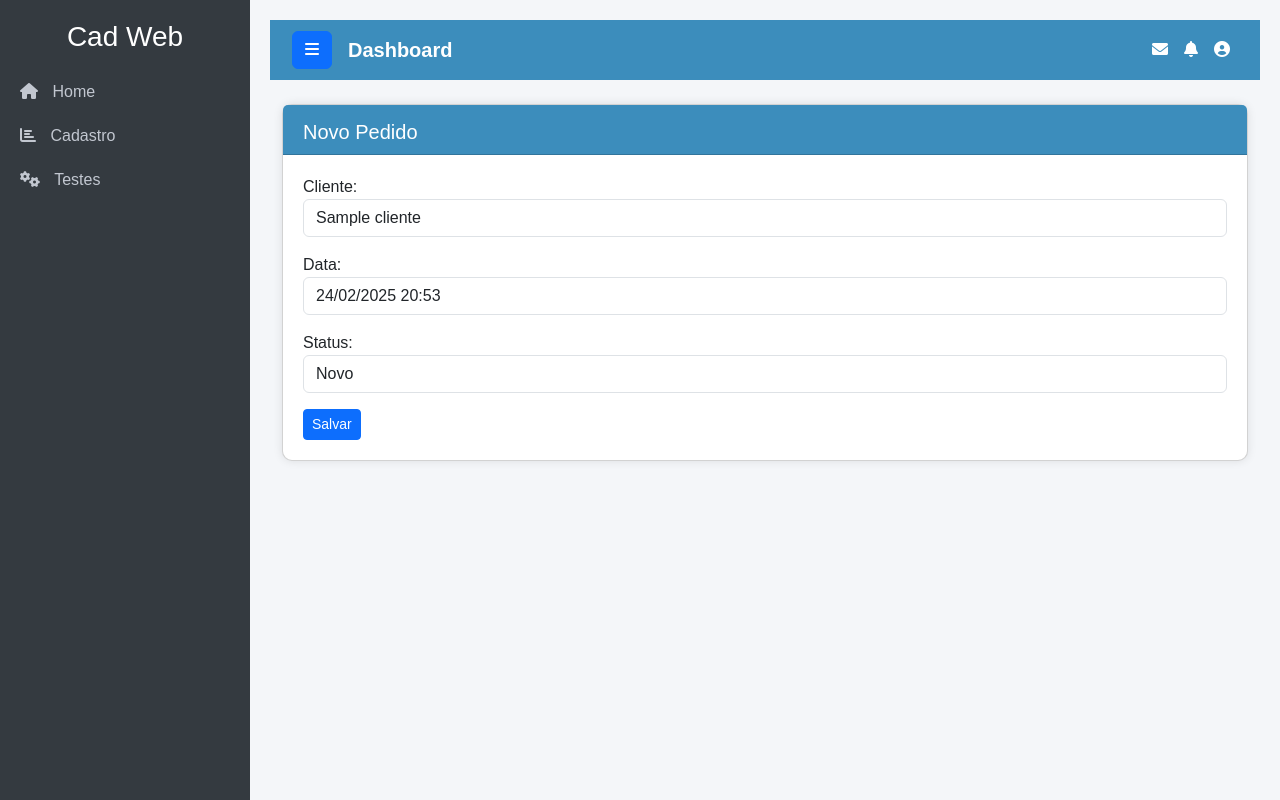
After one commit to lucascardlima/cadweb, a Django app: page /pedido/form/1/ in a window 1280 px wide. The commit adds this page. Run offline with Django 4.2, Linux system fonts and the light colour scheme; tables that the repository leaves empty hold one stand-in row (values such as "Sample post"); some libraries are stand-ins or nearby versions.

Commit message:
novo pedido

```diff
--- a/home/forms.py
+++ b/home/forms.py
@@ -105,3 +105,53 @@ class EstoqueForm(forms.ModelForm):
         if qtde < 0:
             raise forms.ValidationError("O valor de quantidade não pode ser negativo.")
         return qtde
+
+class Pedido(models.Model):
+
+    NOVO = 1
+    EM_ANDAMENTO = 2
+    CONCLUIDO = 3
+    CANCELADO = 4
+
+
+    STATUS_CHOICES = [
+        (NOVO, 'Novo'),
+        (EM_ANDAMENTO, 'Em Andamento'),
+        (CONCLUIDO, 'Concluído'),
+        (CANCELADO, 'Cancelado'),
+    ]
+
+
+    cliente = models.ForeignKey(Cliente, on_delete=models.CASCADE)
+    produtos = models.ManyToManyField(Produto, through='ItemPedido')
+    data_pedido = models.DateTimeField(auto_now_add=True)
+    status = models.IntegerField(choices=STATUS_CHOICES, default=NOVO)
+
+
+    def __str__(self):
+            return f"Pedido {self.id} - Cliente: {self.cliente.nome} - Status: {self.get_status_display()}"
+
+    @property
+    def data_pedidof(self):
+        "Retorna a data no formato DD/MM/AAAA HH:MM"
+        if self.data_pedido:
+            return self.data_pedido.strftime('%d/%m/%Y %H:%M')
+        return None
+
+class ItemPedido(models.Model):
+    pedido = models.ForeignKey(Pedido, on_delete=models.CASCADE)
+    produto = models.ForeignKey(Produto, on_delete=models.CASCADE)
+    qtde = models.PositiveIntegerField()
+    preco = models.DecimalField(max_digits=10, decimal_places=2)
+
+
+    def __str__(self):
+        return f"{self.produto.nome} (Qtd: {self.qtde}) - Preço Unitário: {self.preco}"
+
+class PedidoForm(forms.ModelForm):
+    class Meta:
+        model = Pedido
+        fields = ['cliente']
+        widgets = {
+            'cliente': forms.HiddenInput(),  # Campo oculto para armazenar o ID
+        }
--- a/home/urls.py
+++ b/home/urls.py
@@ -29,4 +29,9 @@ urlpatterns = [
     path('teste2/', views.teste2, name='teste2'),
      path('teste3/', views.teste3, name='teste3'),
     path('buscar_dados/<str:app_modelo>/', views.buscar_dados, name='buscar_dados'),
+
+###################################### PEDIDO #####################################################
+    path('pedido/', views.pedido, name='pedido'),
+    path('pedido/form/<int:id>/', views.novo_pedido, name='novo_pedido')
+
 ]
--- a/home/views.py
+++ b/home/views.py
@@ -214,6 +214,7 @@ def ajustar_estoque(request, id):
         form = EstoqueForm(instance=estoque)
     return render(request, 'produto/estoque.html', {'form': form})
 
+################################ TESTE #######################################################
 def teste1(request):
     return render(request, 'testes/teste1.html')
 
@@ -239,3 +240,32 @@ def buscar_dados(request, app_modelo):
     resultados = modelo.objects.filter(nome__icontains=termo)
     dados = [{'id': obj.id, 'nome': obj.nome} for obj in resultados]
     return JsonResponse(dados, safe=False)
+
+########################################## PEDIDO ##################################################
+
+def pedido(request):
+    lista = Pedido.objects.all().order_by('-id')
+    return render(request, 'pedido/lista.html', {'lista': lista})
+
+def novo_pedido(request,id):
+    if request.method == 'GET':
+        try:
+            cliente = Cliente.objects.get(pk=id)
+        except Cliente.DoesNotExist:
+            # Caso o registro não seja encontrado, exibe a mensagem de erro
+            messages.error(request, 'Registro não encontrado')
+            return redirect('cliente')  # Redireciona para a listagem
+        # cria um novo pedido com o cliente selecionado
+        pedido = Pedido(cliente=cliente)
+        form = PedidoForm(instance=pedido)# cria um formulario com o novo pedido
+        return render(request, 'pedido/formulario.html',{'form': form,})
+    else: # se for metodo post, salva o pedido.
+        form = PedidoForm(request.POST)
+        if form.is_valid():
+            pedido = form.save()
+            return redirect('pedido')
+
+def data_atual(request):
+    return{
+        'data_atual': datetime.now()
+    }
--- a/templates/cliente/lista.html
+++ b/templates/cliente/lista.html
@@ -45,6 +45,10 @@
             <td>{{cliente.datanasc|date:"d/m/Y"}}</td>
             <td style="display: flex; gap: 5px;">
                 <!-- Botões alinhados com flexbox -->
+                <button
+                    onclick="location='{% url 'novo_pedido' cliente.id %}'"
+                    type="button" class="btn btn-primary btn-sm">Novo Pedido
+                </button>
                 <button class="btn btn-primary" onclick="location.href='{% url 'detalhes_cliente' cliente.id %}'">Detalhes</button>
                 <button class="btn btn-warning" onclick="location.href='{% url 'editar_cliente' cliente.id %}'">Alterar</button>
                 <form method="post" action="{% url 'excluir_cliente' cliente.id %}">
--- a/templates/menu.html
+++ b/templates/menu.html
@@ -16,7 +16,7 @@
                 <a href="{% url 'cliente' %}" class="nav-link">Clientes</a>
             </li>
             <li class="nav-item">
-                <a href="#" class="nav-link">Pedidos</a>
+                <a href="{% url 'pedido' %}" class="nav-link">Pedidos</a>
             </li>
         </ul>
     </li>
--- /dev/null
+++ b/templates/pedido/formulario.html
@@ -0,0 +1,46 @@
+{% extends "base.html" %}
+
+
+{% block titulo_conteudo %} Novo Pedido {% endblock titulo_conteudo %}
+
+
+{% block conteudo %}
+
+
+
+
+<form method="post">
+    {% csrf_token %}
+
+
+    <p>
+      <label for="id_cliene">Cliente:</label>
+      <span class="form-control" >{{form.instance.cliente.nome}}</span>
+
+    </p>
+    <p>
+      <label for="id_data">Data:</label>
+      <span class="form-control" >{{ data_atual|date:"d/m/Y H:i" }}</span>
+     </p>
+
+    <p>
+      <label for="id_status">Status:</label>
+      <span class="form-control" >{{form.instance.get_status_display}}</span>
+     </p>
+
+
+    {{ form.as_p }}
+
+    <button class="btn btn-primary btn-sm" type="submit">Salvar</button>
+</form>
+
+
+
+
+{% endblock conteudo %}
+
+
+{% block javascript %}
+
+
+{% endblock javascript %}
```
Also changed, not shown: templates/pedido/lista.html (added, +52 -0 lines), home/migrations/0007_itempedido_pedido_itempedido_pedido_and_more.py (added).
